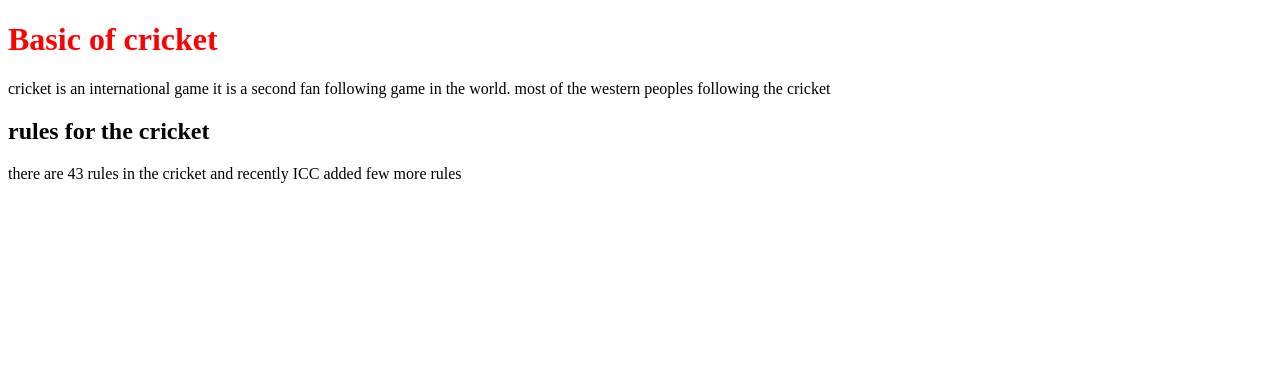
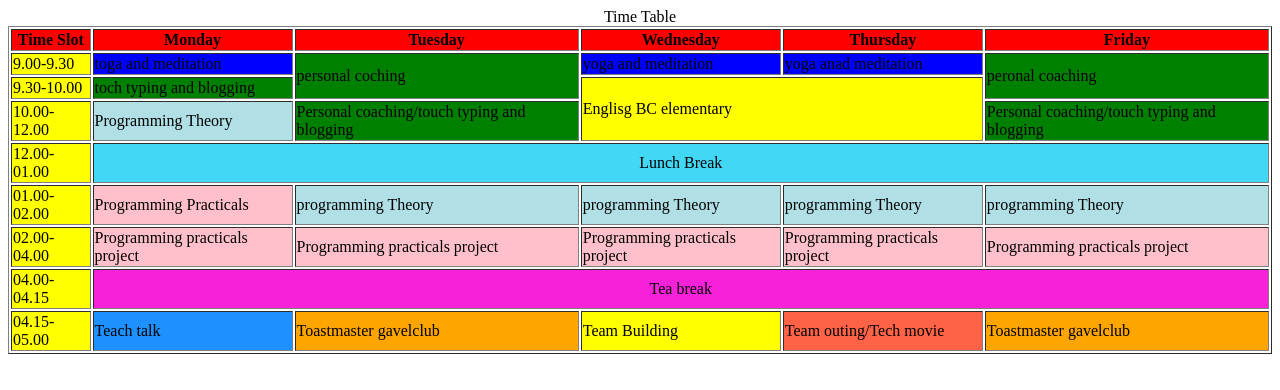
Before and after one commit to aabishan/html, a plain HTML site: page index.html in a window 1280 px wide. Drawn offline with Linux system fonts and the light colour scheme.

Commit message:
myukitimetable

```diff
--- /dev/null
+++ b/index.css
@@ -0,0 +1,14 @@
+th{
+  background-color: blue
+}
+tr{
+  background-color: yellow
+}
+.data{
+  background-color: red
+}
+.thuva{
+  background-color: #f721da;
+  text-align: center;
+
+}
--- a/index.html
+++ b/index.html
@@ -1,17 +1,122 @@
 <!DOCTYPE html>
 <html>
   <head>
+<style media="screen">
+
+
+    th{
+      background-color: blue
+    }
+    tr{
+      background-color: yellow
+    }
+.data{
+  background-color: red
+}
+.abishan{
+  background-color: blue
+}
+.robot{
+  background-color: green
+}
+.pb{
+  background-color: powderblue
+}
+.uki{
+  background-color: pink
+}
+.abi{
+  background-color: orange
+}
+.athy{
+  background-color: DodgerBlue
+}
+.soumi{
+  background-color: Tomato
+}
+.thuva{
+  background-color: #f721da;
+  text-align: center;
+
+}
+.ash{
+  background-color: #42d7f4;
+  text-align: center
+}
+
     <meta charset="utf-8">
-    <title>cricket360</title>
+    <title> time table </title>
+    </style>
   </head>
- <body>
-<h1 style="color:red; background-color:powderblue text-align:center">Basic of cricket</h1>
-<p>cricket is an international game
-it is a second fan following game in the world.
-most of the western peoples following the cricket
-</p>
-<h2>rules for the cricket</h2>
-<p>there are 43 rules in the cricket and recently ICC added few more rules </p>
+  <body>
 
-  </body>
+<table border 1px solid black>
+<caption>Time Table</caption>
+<tr>
+  <th class=data>Time Slot</th>
+  <th class=data>Monday</th>
+  <th class=data>Tuesday</th>
+  <th class=data>Wednesday</th>
+  <th class=data>Thursday</th>
+  <th class=data>Friday</th>
+</tr>
+<tr>
+  <td>9.00-9.30</td>
+  <td class=abishan>toga and meditation</td>
+  <td  class=robot rowspan="2">personal coching</td>
+  <td class=abishan>yoga and meditation</td>
+  <td class=abishan>yoga anad meditation</td>
+  <td class=robot rowspan="2">peronal coaching</td>
+</tr>
+<tr>
+  <td>9.30-10.00</td>
+  <td class=robot>toch typing and blogging</td>
+  <td  rowspan="2" colspan="2">Englisg BC elementary</td>
+</tr>
+<tr>
+  <td>10.00-12.00</td>
+  <td class=pb>Programming Theory</td>
+  <td class=robot>Personal coaching/touch typing and blogging</td>
+
+  <td  class=robot>Personal coaching/touch typing and blogging</td>
+</tr>
+<tr>
+  <td>12.00-01.00</td>
+  <td  colspan="5" class=ash>Lunch Break</td>
+</tr>
+<tr>
+  <td>01.00-02.00</td>
+  <td class=uki>Programming Practicals</td>
+  <td class=pb>programming Theory</td>
+  <td class=pb>programming Theory</td>
+  <td class=pb>programming Theory</td>
+  <td class=pb>programming Theory</td>
+
+</tr>
+<tr>
+  <td>02.00-04.00</td>
+  <td class=uki>Programming practicals project</td>
+  <td class=uki>Programming practicals project</td>
+  <td class=uki>Programming practicals project</td>
+  <td class=uki>Programming practicals project</td>
+  <td class=uki>Programming practicals project</td>
+</tr>
+<tr>
+  <td>04.00-04.15</td>
+  <td colspan="5" class=thuva>Tea break</td>
+
+</tr>
+<tr>
+  <td>04.15-05.00</td>
+  <td class=athy>Teach talk</td>
+  <td class=abi>Toastmaster gavelclub</td>
+  <td>Team Building</td>
+  <td class=soumi>Team outing/Tech movie</td>
+  <td class=abi>Toastmaster gavelclub</td>
+</tr>
+
+
+
+</table>
+</body>
 </html>
```
Also changed, not shown: form.html (+1 -0 lines), timetable.css (added, +15 -0 lines), timetable.html (added, +13 -0 lines), 1 other file.
